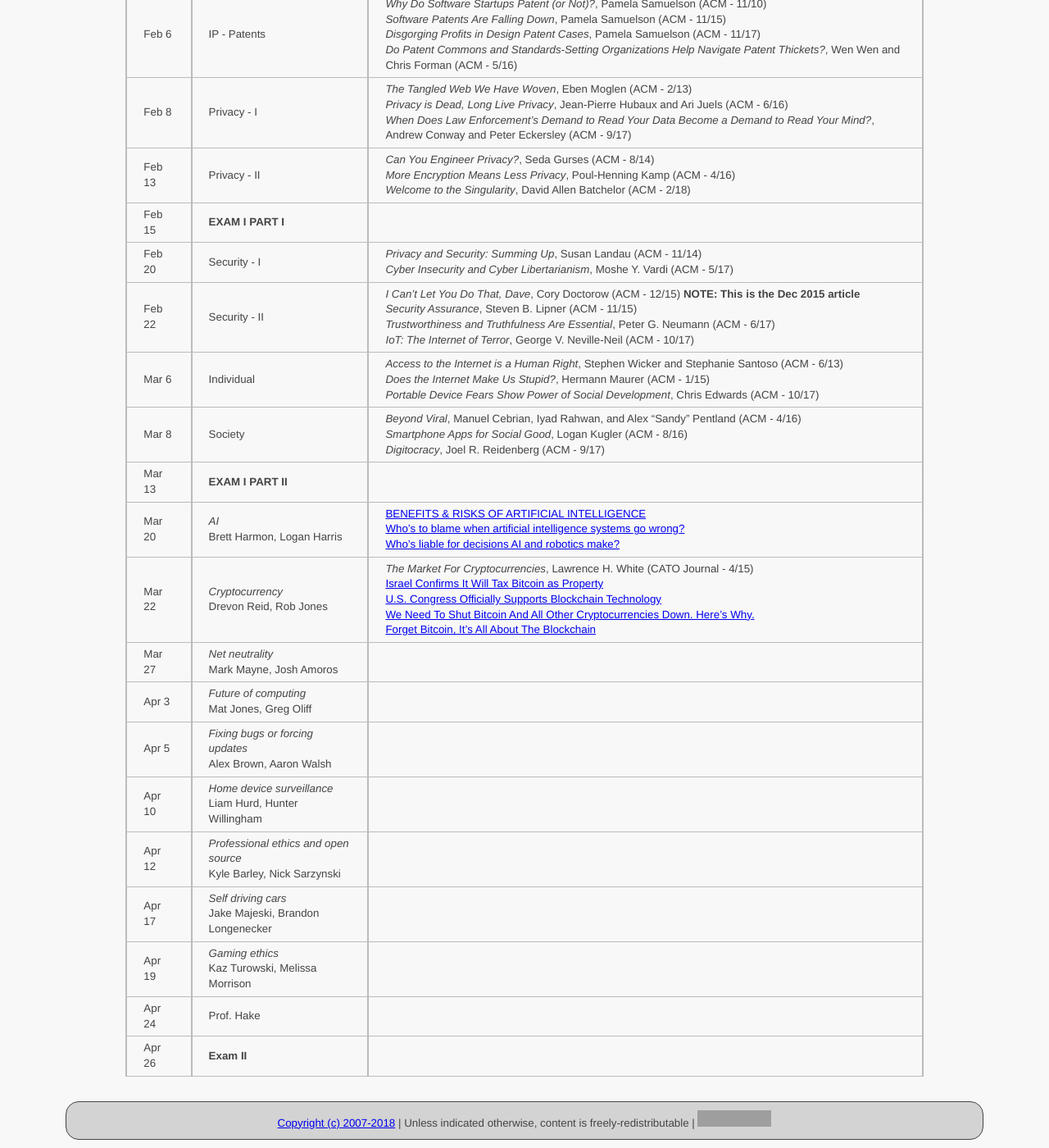
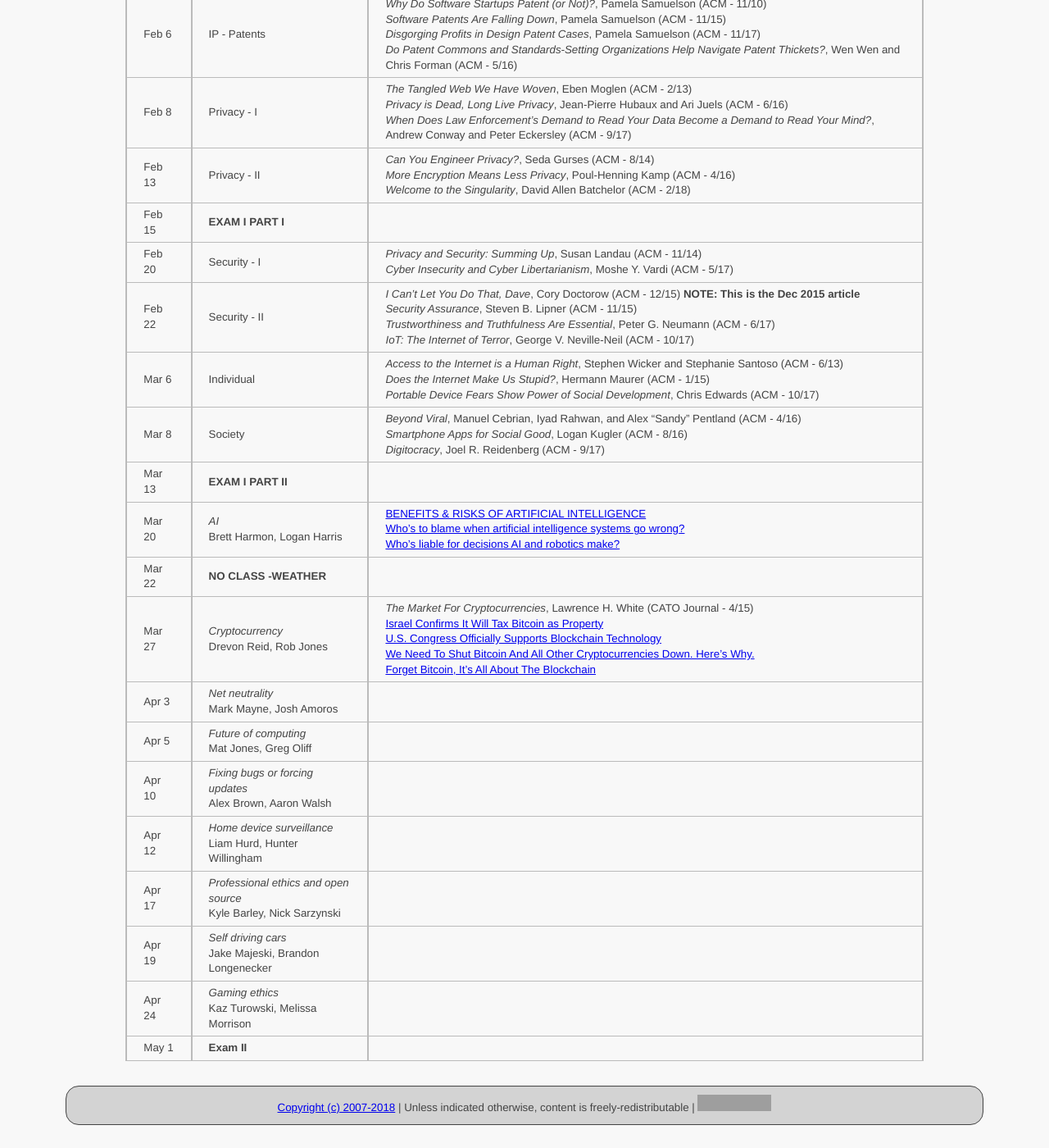
Before and after one commit to ycpcs/cs456-spring2018, a Jekyll site: the page built from schedule/index.md, in a window 1280 px wide and 1400 px high, scrolled down 557 px. Shown: the whole window at 82% size. Built offline with Jekyll 4.4.1, drawn with Linux system fonts in a browser that asks for light colours; grey boxes are pictures that could not be loaded.

Commit message:
update schedule
update schedule

```diff
--- a/schedule/index.md
+++ b/schedule/index.md
@@ -28,16 +28,16 @@ All reading materials can be accessed via [Schmidt Library](http://library.ycp.e
 > Mar 8   | Society             | *Beyond Viral*, Manuel Cebrian, Iyad Rahwan, and Alex "Sandy" Pentland (ACM - 4/16) <br /> *Smartphone Apps for Social Good*, Logan Kugler (ACM - 8/16)  <br /> *Digitocracy*, Joel R. Reidenberg (ACM - 9/17) |
 > Mar 13  | **EXAM I PART II**  | |
 > Mar 20  | *AI* <br /> Brett Harmon, Logan Harris | [BENEFITS & RISKS OF ARTIFICIAL INTELLIGENCE](https://futureoflife.org/background/benefits-risks-of-artificial-intelligence/) <br /> [Who’s to blame when artificial intelligence systems go wrong?](http://theconversation.com/whos-to-blame-when-artificial-intelligence-systems-go-wrong-45771) <br /> [Who's liable for decisions AI and robotics make?](https://betanews.com/2017/03/21/artificial-intelligence-robotics-liability/) <br /> |
-> Mar 22  | *Cryptocurrency* <br /> Drevon Reid, Rob Jones | *The Market For Cryptocurrencies*, Lawrence H. White (CATO Journal - 4/15) <br /> [Israel Confirms It Will Tax Bitcoin as Property](https://www.coindesk.com/israel-confirms-will-tax-bitcoin-property/) <br /> [U.S. Congress Officially Supports Blockchain Technology](https://www.astralcrypto.com/2018/03/19/u-s-congress-officially-supports-blockchain-technology/) <br /> [We Need To Shut Bitcoin And All Other Cryptocurrencies Down. Here's Why.](https://www.forbes.com/sites/jasonbloomberg/2018/03/10/we-need-to-shut-bitcoin-and-all-other-cryptocurrencies-down-heres-why/#2db8cba41bca) <br /> [Forget Bitcoin, It's All About The Blockchain](https://www.forbes.com/sites/jamiemoy/2018/02/22/forget-bitcoin-its-all-about-the-blockchain/#6e4985b75f6b) |
-> Mar 27  | *Net neutrality* <br /> Mark Mayne, Josh Amoros | |
-> Apr 3   | *Future of computing* <br /> Mat Jones, Greg Oliff | |
-> Apr 5   | *Fixing bugs or forcing updates* <br /> Alex Brown, Aaron Walsh | |
-> Apr 10  | *Home device surveillance* <br /> Liam Hurd, Hunter Willingham | |
-> Apr 12  | *Professional ethics and open source* <br /> Kyle Barley, Nick Sarzynski | |
-> Apr 17  | *Self driving cars* <br /> Jake Majeski, Brandon Longenecker | |
-> Apr 19  | *Gaming ethics* <br /> Kaz Turowski, Melissa Morrison | |
-> Apr 24  | Prof. Hake | |
-> Apr 26  | **Exam II** | |
+> Mar 22  | **NO CLASS -WEATHER** | |
+> Mar 27  | *Cryptocurrency* <br /> Drevon Reid, Rob Jones | *The Market For Cryptocurrencies*, Lawrence H. White (CATO Journal - 4/15) <br /> [Israel Confirms It Will Tax Bitcoin as Property](https://www.coindesk.com/israel-confirms-will-tax-bitcoin-property/) <br /> [U.S. Congress Officially Supports Blockchain Technology](https://www.astralcrypto.com/2018/03/19/u-s-congress-officially-supports-blockchain-technology/) <br /> [We Need To Shut Bitcoin And All Other Cryptocurrencies Down. Here's Why.](https://www.forbes.com/sites/jasonbloomberg/2018/03/10/we-need-to-shut-bitcoin-and-all-other-cryptocurrencies-down-heres-why/#2db8cba41bca) <br /> [Forget Bitcoin, It's All About The Blockchain](https://www.forbes.com/sites/jamiemoy/2018/02/22/forget-bitcoin-its-all-about-the-blockchain/#6e4985b75f6b) |
+> Apr 3   | *Net neutrality* <br /> Mark Mayne, Josh Amoros | |
+> Apr 5   | *Future of computing* <br /> Mat Jones, Greg Oliff | |
+> Apr 10  | *Fixing bugs or forcing updates* <br /> Alex Brown, Aaron Walsh | |
+> Apr 12  | *Home device surveillance* <br /> Liam Hurd, Hunter Willingham | |
+> Apr 17  | *Professional ethics and open source* <br /> Kyle Barley, Nick Sarzynski | |
+> Apr 19  | *Self driving cars* <br /> Jake Majeski, Brandon Longenecker | |
+> Apr 24  | *Gaming ethics* <br /> Kaz Turowski, Melissa Morrison | |
+> May 1   | **Exam II** | |
 
 
 
```
Also changed, not shown: index.md (+3 -2 lines).
